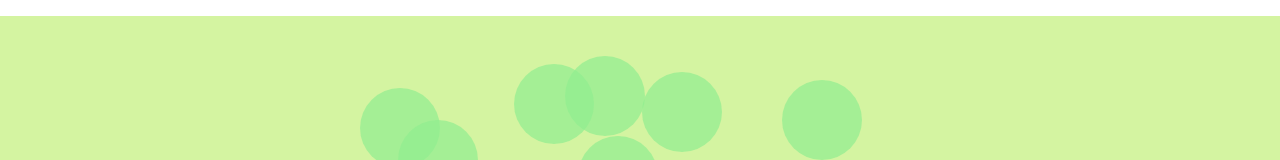
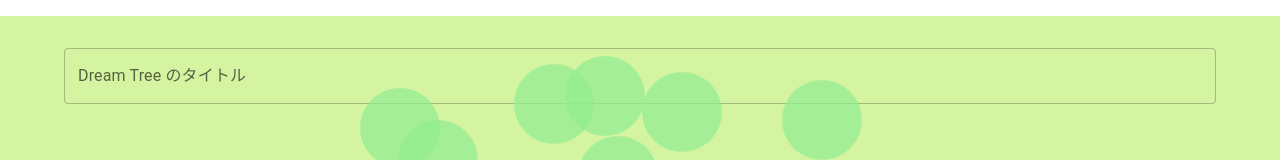
Before and after one commit to PRTIMES-hackathon-2025-winter-team2/frontend, a React (Create React App) app: page /input/1 in a window 1280 px wide. Shown: the top 160 px of the page. Built offline with nearby package versions, Linux system fonts and the light colour scheme.

Commit message:
木の名前入力欄追加

```diff
--- a/src/components/pages/tree/InputTreeComponent.tsx
+++ b/src/components/pages/tree/InputTreeComponent.tsx
@@ -11,6 +11,7 @@ import { Dream } from "../models/Dream";
 
 export const InputTreeComponent = () => {
   const [bottomOffset, setBottomOffset] = useState(0);
+  const [treeTitle, setTreeTitle] = useState(""); // Dream Tree のタイトル用
   const [dreams, setDreams] = useState<Dream[]>(() =>
     new Array(6).fill(null).map((_, index) => ({
       id: "", // 初期値
@@ -55,6 +56,10 @@ export const InputTreeComponent = () => {
     setDreams(updatedDreams);
   };
 
+  const handleTitleChange = (event: React.ChangeEvent<HTMLInputElement>) => {
+    setTreeTitle(event.target.value); // Dream Tree のタイトルを更新
+  };
+
   const handleButtonClick = async () => {
     console.log("Button clicked!");
     try {
@@ -68,6 +73,16 @@ export const InputTreeComponent = () => {
 
   return (
     <Container sx={{ mt: 2, position: "relative" }}>
+      <Box sx={{ textAlign: "center",paddingTop:4, mb: 3 }}>
+        <TextField
+          label="Dream Tree のタイトル"
+          placeholder="例: 私の夢の木"
+          variant="outlined"
+          fullWidth
+          value={treeTitle}
+          onChange={handleTitleChange}
+        />
+      </Box>
       {/* Green Dots Background */}
       {dotPositions.map((pos, index) => (
         <Box
```
